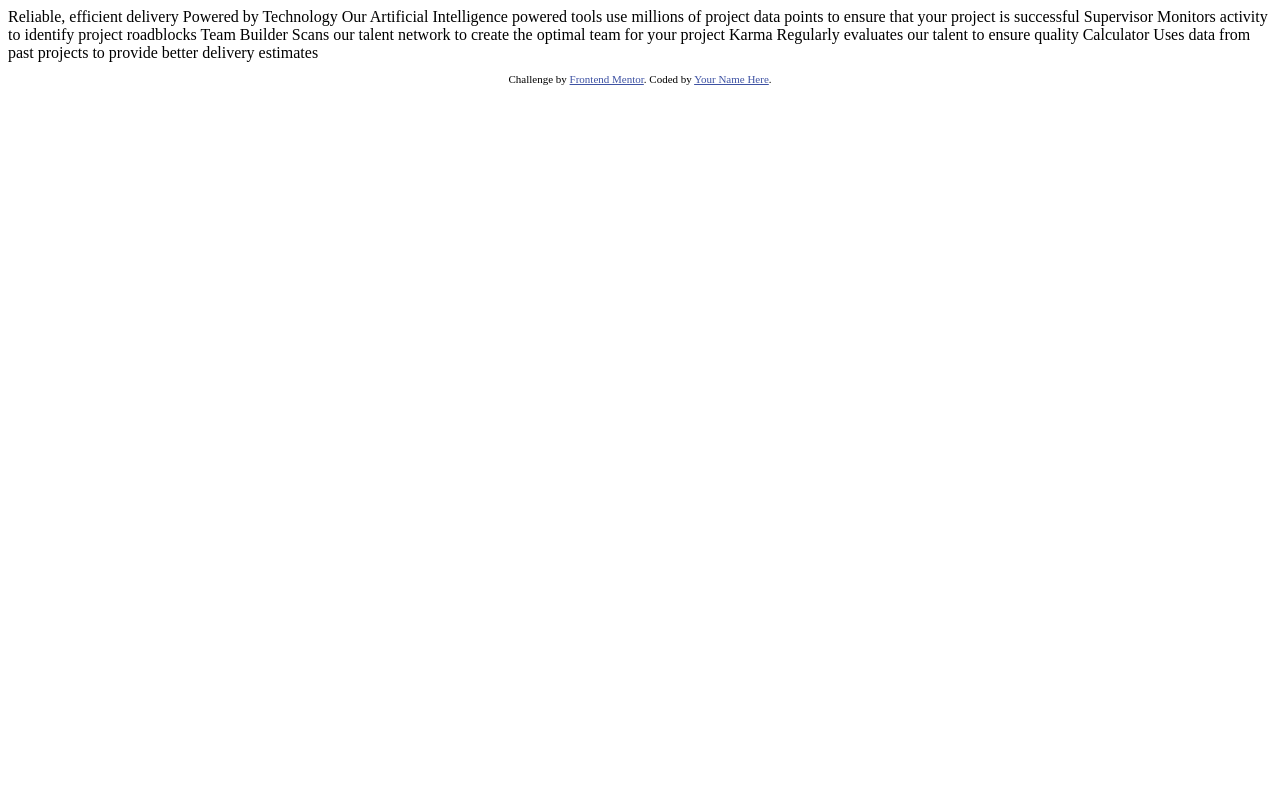
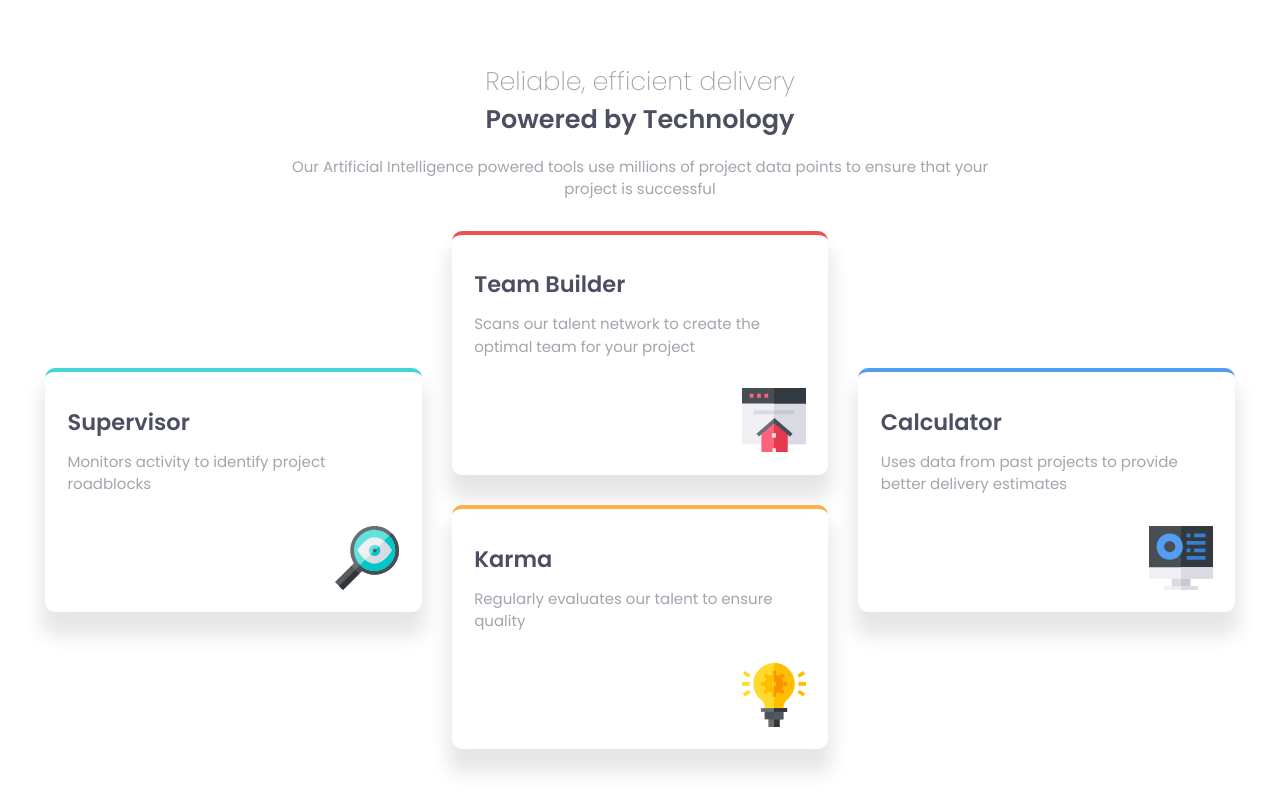
Before and after one commit to mostafa-hsh/Four-card-feature-section, a plain HTML site: page index.html in a window 1280 px wide. Drawn offline with Linux system fonts and the light colour scheme.

Commit message:
final solution

```diff
--- a/index.html
+++ b/index.html
@@ -1,45 +1,71 @@
 <!DOCTYPE html>
 <html lang="en">
-<head>
-  <meta charset="UTF-8">
-  <meta name="viewport" content="width=device-width, initial-scale=1.0"> <!-- displays site properly based on user's device -->
+  <head>
+    <meta charset="UTF-8" />
+    <meta name="viewport" content="width=device-width, initial-scale=1.0" />
+    <!-- displays site properly based on user's device -->
 
-  <link rel="icon" type="image/png" sizes="32x32" href="./images/favicon-32x32.png">
+    <link
+      rel="icon"
+      type="image/png"
+      sizes="32x32"
+      href="./images/favicon-32x32.png"
+    />
 
-  <title>Frontend Mentor | Four card feature section</title>
+    <link rel="preconnect" href="https://fonts.googleapis.com" />
+    <link rel="preconnect" href="https://fonts.gstatic.com" crossorigin />
+    <link
+      href="https://fonts.googleapis.com/css2?family=Poppins:ital,wght@0,100;0,200;0,300;0,400;0,500;0,600;0,700;0,800;0,900;1,100;1,200;1,300;1,400;1,500;1,600;1,700;1,800;1,900&display=swap"
+      rel="stylesheet"
+    />
 
-  <!-- Feel free to remove these styles or customise in your own stylesheet 👍 -->
-  <style>
-    .attribution { font-size: 11px; text-align: center; }
-    .attribution a { color: hsl(228, 45%, 44%); }
-  </style>
-</head>
-<body>
+    <link rel="stylesheet" href="style.css" />
 
-  Reliable, efficient delivery
-  Powered by Technology
+    <title>Frontend Mentor | Four card feature section</title>
+  </head>
+  <body>
+    <div class="container">
+      <h1>
+        Reliable, efficient delivery <br />
+        <span>Powered by Technology</span>
+      </h1>
+      <p>
+        Our Artificial Intelligence powered tools use millions of project data
+        points to ensure that your project is successful
+      </p>
 
-  Our Artificial Intelligence powered tools use millions of project data points
-  to ensure that your project is successful
+      <div class="feature-section">
+        <div class="feature-card" style="border-top: 4px solid var(--cyan)">
+          <h2>Supervisor</h2>
+          <p>Monitors activity to identify project roadblocks</p>
+          <img src="images/icon-supervisor.svg" alt="Supervisor icon" />
+        </div>
 
-  Supervisor
-  Monitors activity to identify project roadblocks
+        <div class="group-feature">
+          <div class="feature-card" style="border-top: 4px solid var(--red)">
+            <h2>Team Builder</h2>
+            <p>
+              Scans our talent network to create the optimal team for your
+              project
+            </p>
+            <img src="images/icon-team-builder.svg" alt="Team Builder icon" />
+          </div>
 
-  Team Builder
-  Scans our talent network to create the optimal team for your project
+          <div class="feature-card" style="border-top: 4px solid var(--orange)">
+            <h2>Karma</h2>
+            <p>Regularly evaluates our talent to ensure quality</p>
+            <img src="images/icon-karma.svg" alt="Karma icon" />
+          </div>
+        </div>
 
-  Karma
-  Regularly evaluates our talent to ensure quality
-
-  Calculator
-  Uses data from past projects to provide better delivery estimates
-
-
-  <footer>
-    <p class="attribution">
-      Challenge by <a href="https://www.frontendmentor.io?ref=challenge" target="_blank">Frontend Mentor</a>.
-      Coded by <a href="#">Your Name Here</a>.
-    </p>
-  </footer>
-</body>
+        <div class="feature-card" style="border-top: 4px solid var(--blue)">
+          <h2>Calculator</h2>
+          <p>
+            Uses data from past projects to provide better delivery estimates
+          </p>
+          <img src="images/icon-calculator.svg" alt="Calculator icon" />
+        </div>
+      </div>
+    </div>
+  </body>
 </html>
--- /dev/null
+++ b/style.css
@@ -0,0 +1,107 @@
+:root {
+  --red: hsl(0, 78%, 62%);
+  --cyan: hsl(180, 62%, 55%);
+  --orange: hsl(34, 97%, 64%);
+  --blue: hsl(212, 86%, 64%);
+  --very-dark-blue: hsl(234, 12%, 34%);
+  --grayish-blue: hsl(229, 6%, 66%);
+  --very-light-gray: hsl(0, 0%, 98%);
+  --white: hsl(0, 0%, 100%);
+}
+
+* {
+  box-sizing: border-box;
+}
+
+body {
+  font-family: "Poppins", sans-serif;
+  font-size: 15px;
+  display: flex;
+  align-items: center;
+  justify-content: center;
+  margin: 0;
+}
+
+.container {
+  text-align: center;
+  padding: 3em 1.5em;
+}
+
+h1 {
+  line-height: 1.5;
+  font-size: 1.7em;
+  font-weight: 200;
+  color: var(--grayish-blue);
+
+  span {
+    font-weight: 600;
+    color: var(--very-dark-blue);
+  }
+}
+
+p {
+  color: var(--grayish-blue);
+  line-height: 1.5;
+}
+
+h2 {
+  line-height: 1.5;
+  margin: 0.5em 0;
+  font-weight: 600;
+  color: var(--very-dark-blue);
+}
+
+.feature-section {
+  margin-top: 2em;
+  display: flex;
+  flex-direction: column;
+  gap: 2em;
+}
+
+.group-feature {
+  display: contents;
+}
+
+.feature-card {
+  padding: 1.5em;
+  text-align: left;
+  border-radius: 10px;
+  box-shadow: 0px 20px 19px 4px rgba(0, 0, 0, 0.1);
+
+  p {
+    margin: 0em 0 2em 0;
+  }
+
+  img {
+    float: right;
+  }
+}
+
+@media screen and (min-width: 968px) {
+  .container > p {
+    width: 60%;
+    margin: auto;
+  }
+  .container {
+    padding: 3em 3em;
+  }
+
+  .feature-section {
+    flex-direction: row;
+    align-items: center;
+    justify-content: space-evenly;
+    padding: 0;
+  }
+
+  .feature-section > * {
+    flex-basis: calc(33.33% - 3em);
+    flex-grow: 1;
+  }
+
+  .group-feature {
+    display: flex;
+    flex-direction: column;
+    gap: 2em;
+
+  }
+}
```
